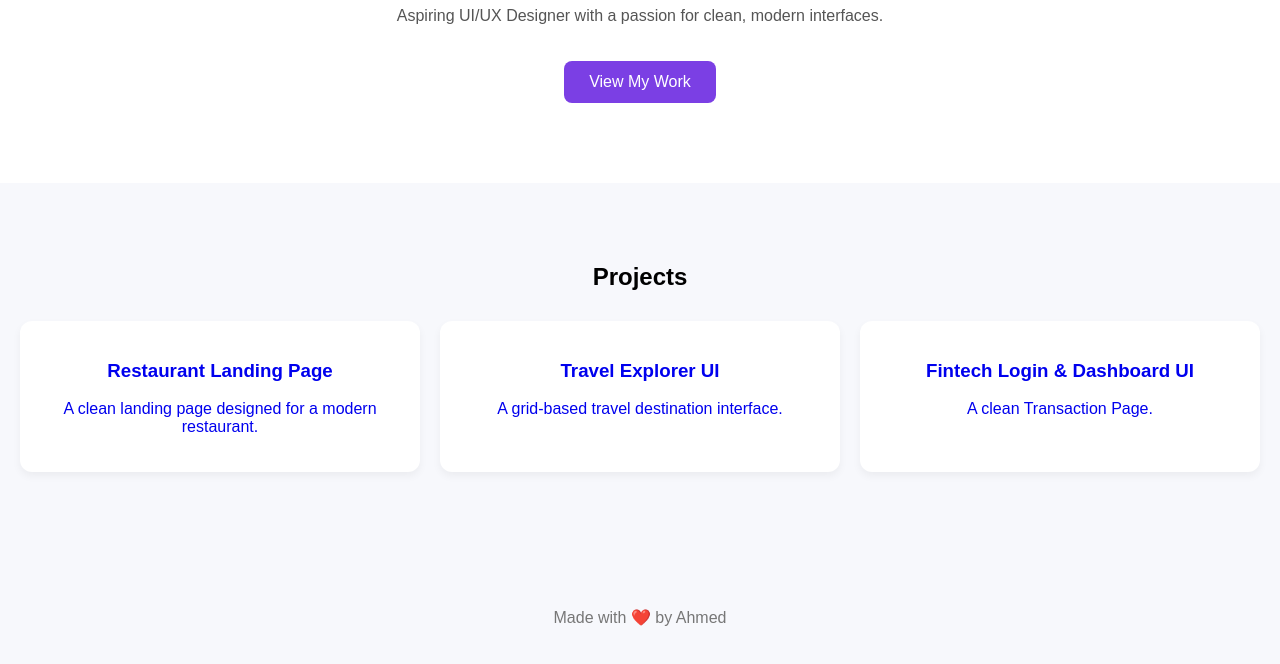
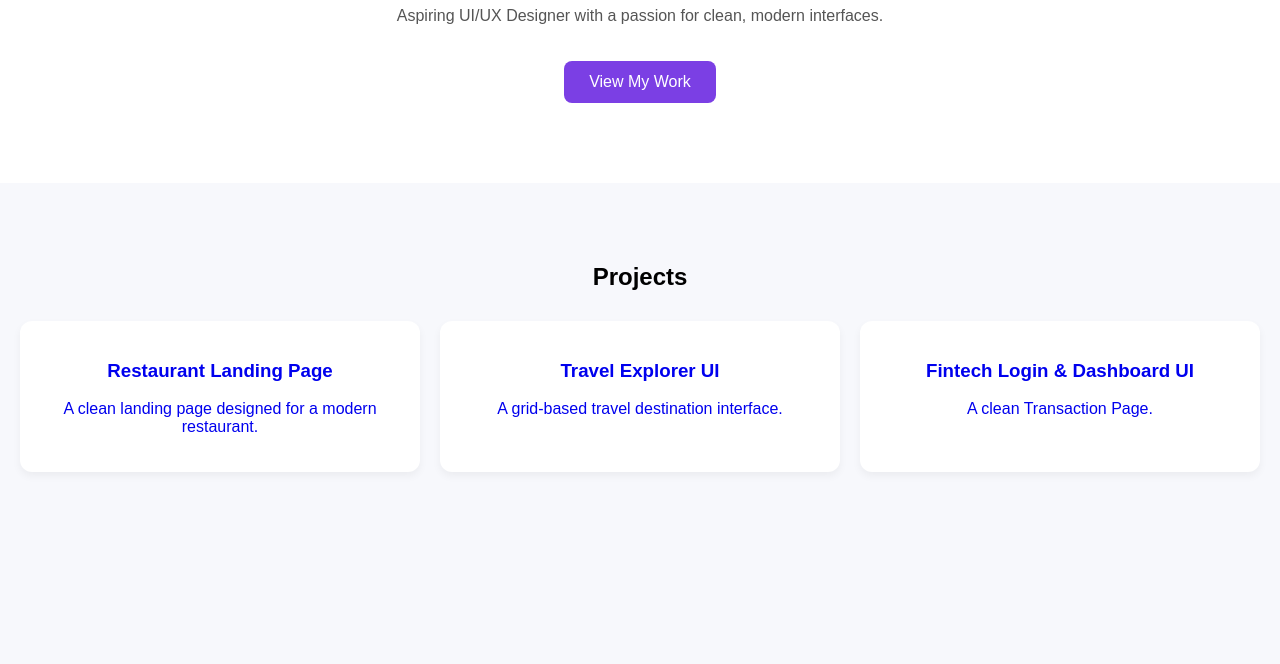
Before and after one commit to Ahmed-ui-code/portfolio-website, a plain HTML site: page index.html in a window 1280 px wide. Shown: the part 128-792 px from the top of the page. Drawn offline with Linux system fonts and the light colour scheme.

Commit message:
Fix HTML formatting and structure

```diff
--- a/index.html
+++ b/index.html
@@ -41,7 +41,6 @@
 </section>
 
 <footer>
-    <p>Made with ❤️ by Ahmed</p>
 </footer>
 
 </body>
```
